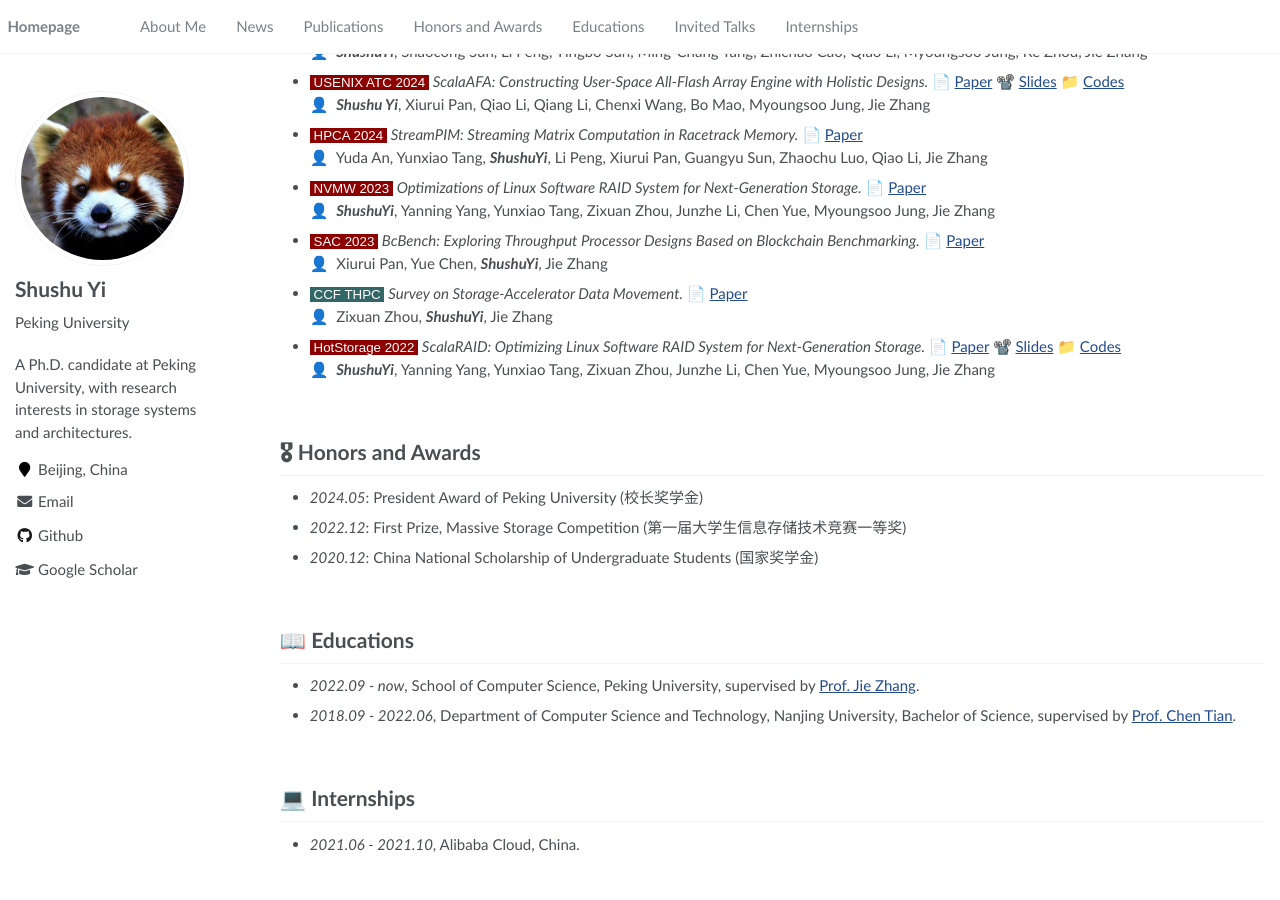
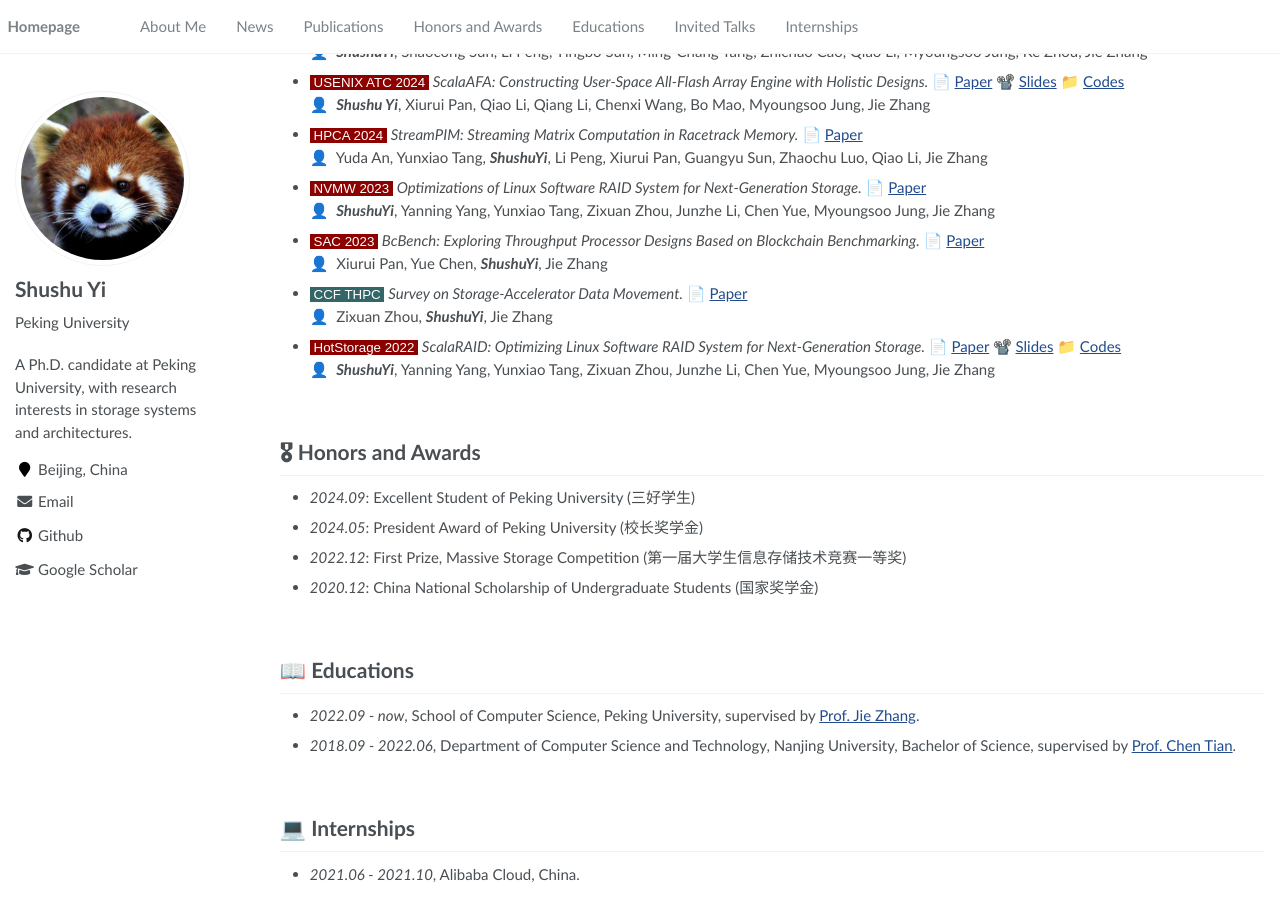
Before and after one commit to FirnYi/firnyi.github.io, a Jekyll site: the page built from _pages/about.md, in a window 1280 px wide and 900 px high, scrolled down 556 px. Built offline with Jekyll 4.4.1, drawn with Linux system fonts in a browser that asks for light colours; before the commit the page ends 1426 px from its top, so only the background shows below that.

Commit message:
三好学生

```diff
--- a/_pages/about.md
+++ b/_pages/about.md
@@ -53,6 +53,7 @@ My **research interests** lie in storage systems and computer architectures, esp
 <br/>
 
 # 🎖 Honors and Awards
+- *2024.09*: Excellent Student of Peking University (三好学生)
 - *2024.05*: President Award of Peking University (校长奖学金)
 - *2022.12*: First Prize, Massive Storage Competition (第一届大学生信息存储技术竞赛一等奖)
 - *2020.12*: China National Scholarship of Undergraduate Students (国家奖学金)
```
